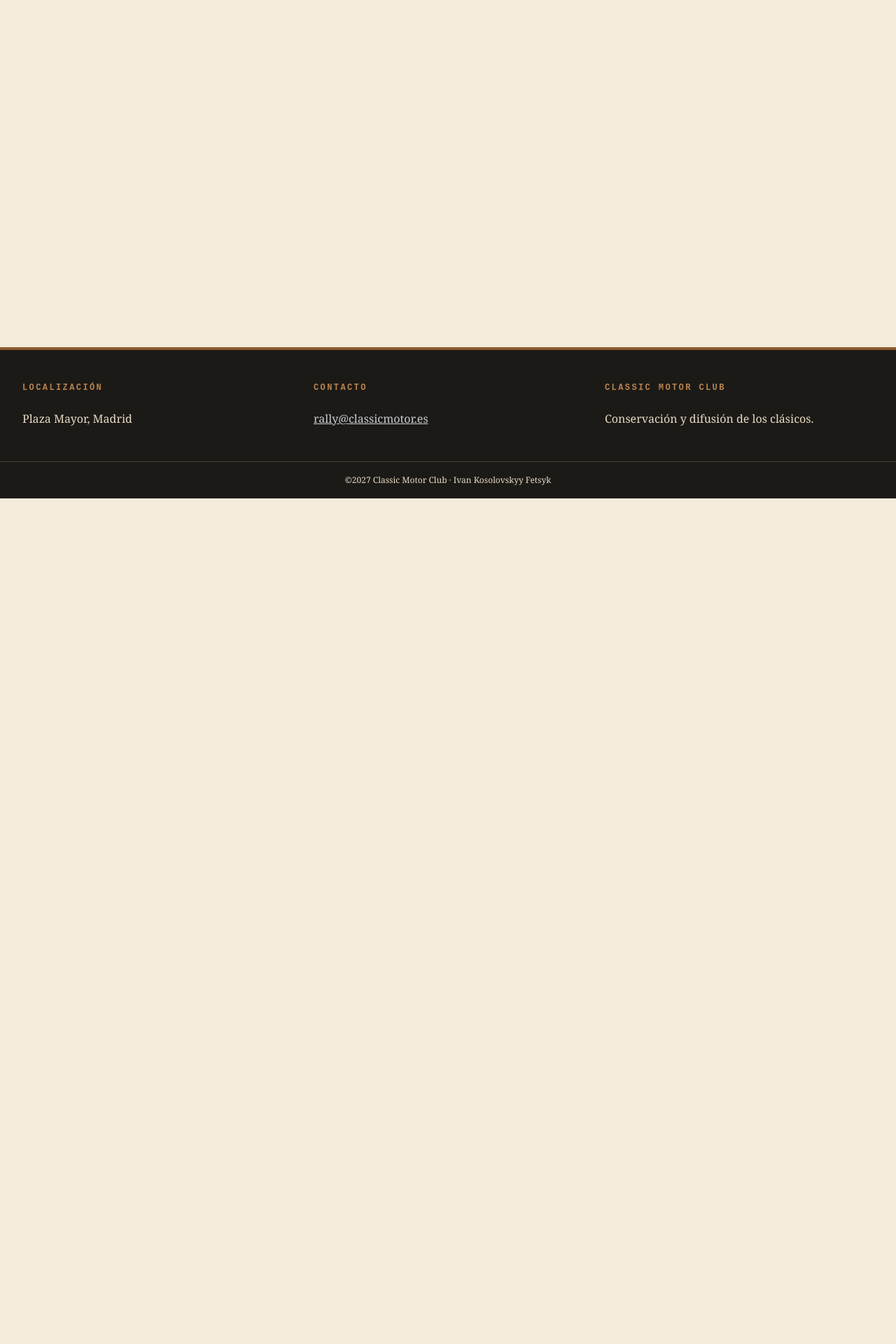
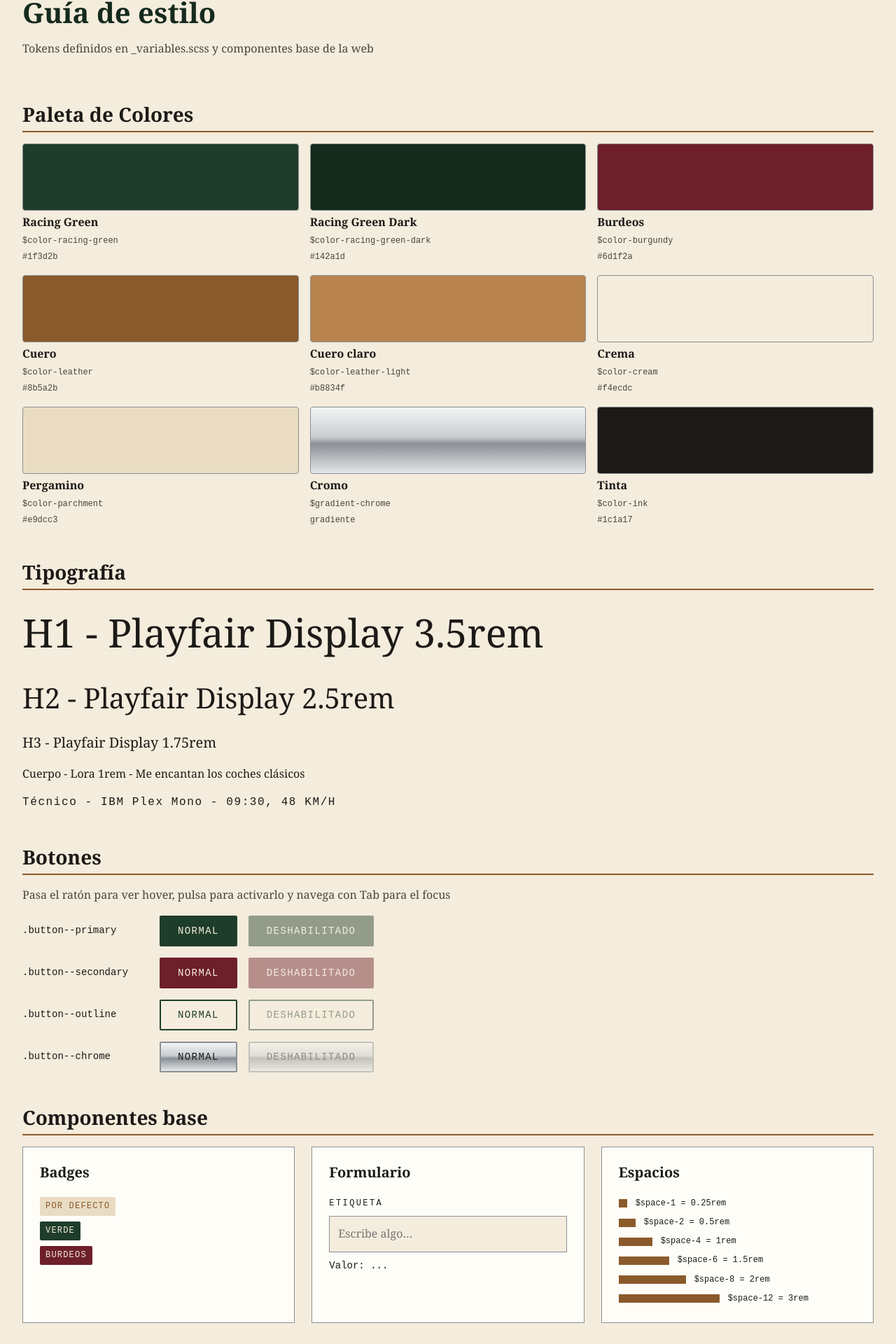
Before and after one commit to donivanovich/RallyClassicMotors, an Angular app: page /guia-estilo in a window 1280 px wide. Shown: the part 151-2071 px from the top of the page at 70% size. Before the commit the page ends 863 px from the top, so only its background shows below. Built offline with nearby package versions, Linux system fonts and the light colour scheme.

Commit message:
feat: style guide view

```diff
--- a/src/app/pages/style-guide/style-guide.html
+++ b/src/app/pages/style-guide/style-guide.html
@@ -1 +1,71 @@
-<p>style-guide works!</p>
+<section class="section" aria-labelledby="guia-title">
+  <p class="section__eyebrow">Diseño</p>
+  <h1 class="section__title" id="guia-title">Guía de estilo</h1>
+  <p class="section__lead">Tokens definidos en _variables.scss y componentes base de la web</p>
+</section>
+
+<section class="section guide" aria-labelledby="paleta-title">
+  <h2 class="guide__heading" id="paleta-title">Paleta de Colores</h2>
+  <ul class="palette">
+    @for (c of colors; track c.token) {
+      <li class="palette__item">
+        <span class="palette__swatch" [class]="'palette__swatch palette__swatch--' + c.mod" aria-hidden="true"></span>
+        <strong class="palette__name">{{ c.name }}</strong>
+        <code class="palette__token">{{ c.token }}</code>
+        <code class="palette__token">{{ c.hex }}</code>
+      </li>
+    }
+  </ul>
+</section>
+
+<section class="section guide" aria-labelledby="tipo-title">
+  <h2 class="guide__heading" id="tipo-title">Tipografía</h2>
+  <div class="type">
+    <p class="type__sample type__sample--h1">H1 - Playfair Display 3.5rem</p>
+    <p class="type__sample type__sample--h2">H2 - Playfair Display 2.5rem</p>
+    <p class="type__sample type__sample--h3">H3 - Playfair Display 1.75rem</p>
+    <p class="type__sample type__sample--body">Cuerpo - Lora 1rem - Me encantan los coches clásicos</p>
+    <p class="type__sample type__sample--mono">Técnico - IBM Plex Mono - 09:30, 48 KM/H</p>
+  </div>
+</section>
+
+<section class="section guide" aria-labelledby="botones-title">
+  <h2 class="guide__heading" id="botones-title">Botones</h2>
+  <p class="guide__note">Pasa el ratón para ver hover, pulsa para activarlo y navega con Tab para el focus</p>
+  <div class="buttons">
+    @for (v of variants; track v) {
+      <div class="buttons__row">
+        <code class="buttons__label">.button--{{ v }}</code>
+        <button type="button" [class]="'button button--' + v">Normal</button>
+        <button type="button" [class]="'button button--' + v" disabled>Deshabilitado</button>
+      </div>
+    }
+  </div>
+</section>
+
+<section class="section guide" aria-labelledby="comp-title">
+  <h2 class="guide__heading" id="comp-title">Componentes base</h2>
+  <div class="components">
+    <article class="components__item">
+      <h3 class="components__title">Badges</h3>
+      <span class="badge">Por defecto</span>
+      <span class="badge badge--green">Verde</span>
+      <span class="badge badge--burgundy">Burdeos</span>
+    </article>
+    <article class="components__item">
+      <h3 class="components__title">Formulario</h3>
+      <label class="components__label" for="demo">Etiqueta</label>
+      <input class="components__input" id="demo" placeholder="Escribe algo…" [value]="demoValue()" (input)="demoValue.set($any($event.target).value)">
+      <p class="components__echo">Valor: {{ demoValue() || '...' }}</p>
+    </article>
+    <article class="components__item">
+      <h3 class="components__title">Espacios</h3>
+      @for (s of spaces; track s.token) {
+        <div class="components__space">
+          <span class="components__bar" [style.width.px]="s.px * 3"></span>
+          <code>{{ s.token }} = {{ s.value }}</code>
+        </div>
+      }
+    </article>
+  </div>
+</section>
--- a/src/app/pages/style-guide/style-guide.scss
+++ b/src/app/pages/style-guide/style-guide.scss
@@ -0,0 +1,74 @@
+@use 'variables' as *;
+@use 'mixins' as *;
+
+.guide {
+  padding-top: 0;
+
+  &__heading { font-size: $font-size-xl; border-bottom: 2px solid $color-leather; padding-bottom: $space-2; }
+  &__note { color: $color-ink-soft; }
+}
+
+.palette {
+  list-style: none;
+  padding: 0;
+  margin: 0;
+  display: grid;
+  gap: $space-4;
+  grid-template-columns: repeat(2, 1fr);
+
+  &__item { display: flex; flex-direction: column; gap: $space-1; }
+  &__swatch { display: block; height: 96px; border: $border-thin; border-radius: $radius-md; }
+  &__swatch--green { background: $color-racing-green; }
+  &__swatch--green-dark { background: $color-racing-green-dark; }
+  &__swatch--burgundy { background: $color-burgundy; }
+  &__swatch--leather { background: $color-leather; }
+  &__swatch--leather-light { background: $color-leather-light; }
+  &__swatch--cream { background: $color-cream; }
+  &__swatch--parchment { background: $color-parchment; }
+  &__swatch--chrome { background: $gradient-chrome; }
+  &__swatch--ink { background: $color-ink; }
+  &__token { font-family: $font-mono; font-size: $font-size-xs; color: $color-ink-soft; }
+
+  @include mq($bp-tablet) { grid-template-columns: repeat(3, 1fr); }
+  @include mq($bp-desktop) { grid-template-columns: repeat(5, 1fr); }
+}
+
+.type {
+  display: grid;
+  gap: $space-4;
+
+  &__sample { margin: 0; }
+  &__sample--h1 { font-family: $font-display; font-size: $font-size-2xl; }
+  &__sample--h2 { font-family: $font-display; font-size: $font-size-xl; }
+  &__sample--h3 { font-family: $font-display; font-size: $font-size-lg; }
+  &__sample--body { max-width: 60ch; }
+  &__sample--mono { font-family: $font-mono; letter-spacing: 0.1em; }
+
+  @include mq($bp-tablet) {
+    &__sample--h1 { font-size: $font-size-3xl; }
+    &__sample--h2 { font-size: $font-size-2xl; }
+  }
+}
+
+.buttons {
+  display: grid;
+  gap: $space-4;
+
+  &__row { display: flex; flex-wrap: wrap; align-items: center; gap: $space-4; }
+  &__label { font-family: $font-mono; font-size: $font-size-sm; min-width: 180px; }
+}
+
+.components {
+  display: grid;
+  gap: $space-6;
+
+  &__item { display: flex; flex-direction: column; align-items: flex-start; gap: $space-2; padding: $space-6; background: $color-white; border: $border-thin; }
+  &__title { font-size: $font-size-lg; }
+  &__label { @include eyebrow; }
+  &__input { width: 100%; padding: $space-3; border: $border-thin; background: $color-cream; font: inherit; }
+  &__echo { font-family: $font-mono; font-size: $font-size-sm; margin: 0; }
+  &__space { display: flex; align-items: center; gap: $space-3; font-size: $font-size-xs; }
+  &__bar { display: block; height: 12px; background: $color-leather; }
+
+  @include mq($bp-tablet) { grid-template-columns: repeat(3, 1fr); }
+}
--- a/src/app/pages/style-guide/style-guide.ts
+++ b/src/app/pages/style-guide/style-guide.ts
@@ -1,4 +1,4 @@
-import { Component } from '@angular/core';
+import { Component, signal } from '@angular/core';
 
 @Component({
   selector: 'app-style-guide',
@@ -6,4 +6,23 @@ import { Component } from '@angular/core';
   templateUrl: './style-guide.html',
   styleUrl: './style-guide.scss',
 })
-export class StyleGuide {}
+export class StyleGuide {
+  readonly colors = [
+    { name: 'Racing Green', token: '$color-racing-green', hex: '#1f3d2b', mod: 'green' },
+    { name: 'Racing Green Dark', token: '$color-racing-green-dark', hex: '#142a1d', mod: 'green-dark' },
+    { name: 'Burdeos', token: '$color-burgundy', hex: '#6d1f2a', mod: 'burgundy' },
+    { name: 'Cuero', token: '$color-leather', hex: '#8b5a2b', mod: 'leather' },
+    { name: 'Cuero claro', token: '$color-leather-light', hex: '#b8834f', mod: 'leather-light' },
+    { name: 'Crema', token: '$color-cream', hex: '#f4ecdc', mod: 'cream' },
+    { name: 'Pergamino', token: '$color-parchment', hex: '#e9dcc3', mod: 'parchment' },
+    { name: 'Cromo', token: '$gradient-chrome', hex: 'gradiente', mod: 'chrome' },
+    { name: 'Tinta', token: '$color-ink', hex: '#1c1a17', mod: 'ink' },
+  ];
+  readonly spaces = [
+    { token: '$space-1', value: '0.25rem', px: 4 }, { token: '$space-2', value: '0.5rem', px: 8 },
+    { token: '$space-4', value: '1rem', px: 16 }, { token: '$space-6', value: '1.5rem', px: 24 },
+    { token: '$space-8', value: '2rem', px: 32 }, { token: '$space-12', value: '3rem', px: 48 },
+  ];
+  readonly variants = ['primary', 'secondary', 'outline', 'chrome'];
+  readonly demoValue = signal('');
+}
```
